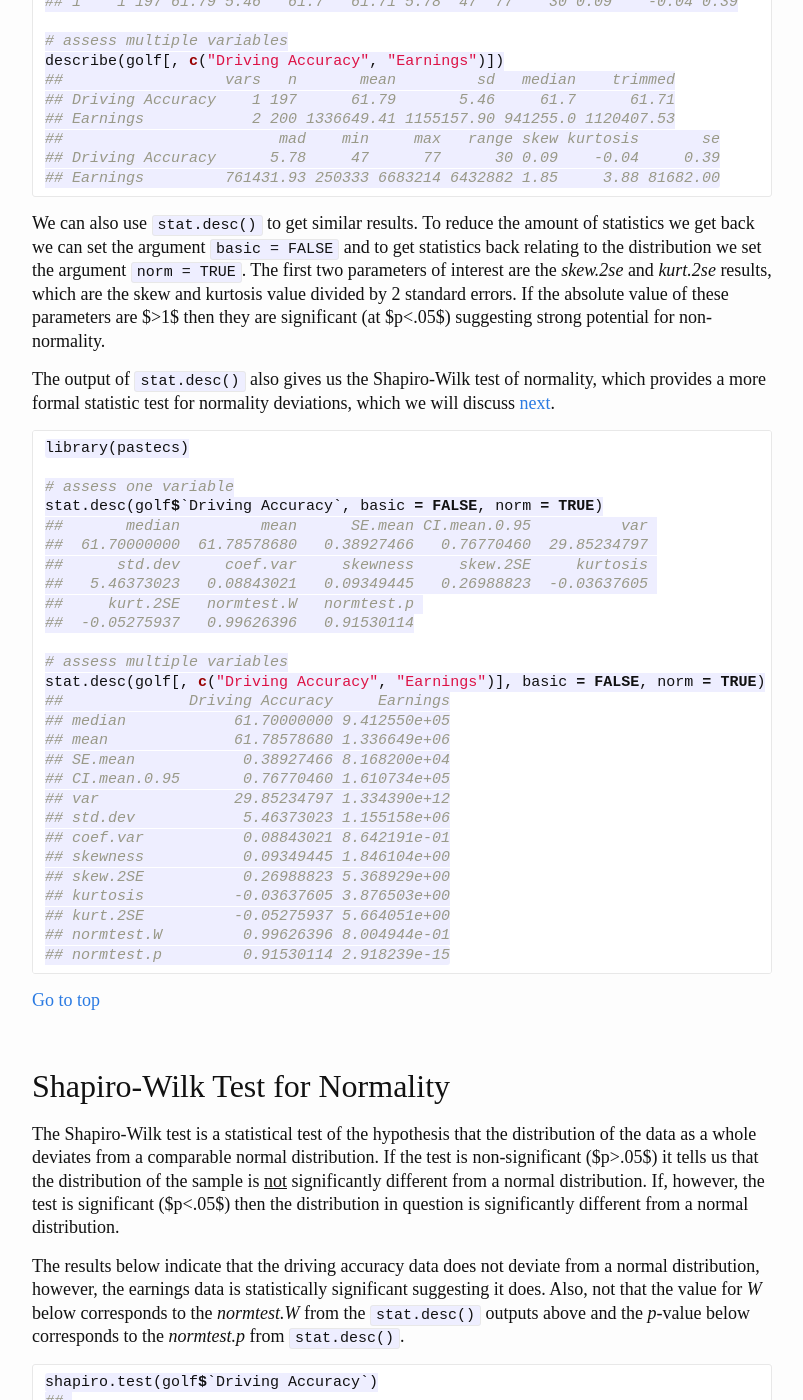
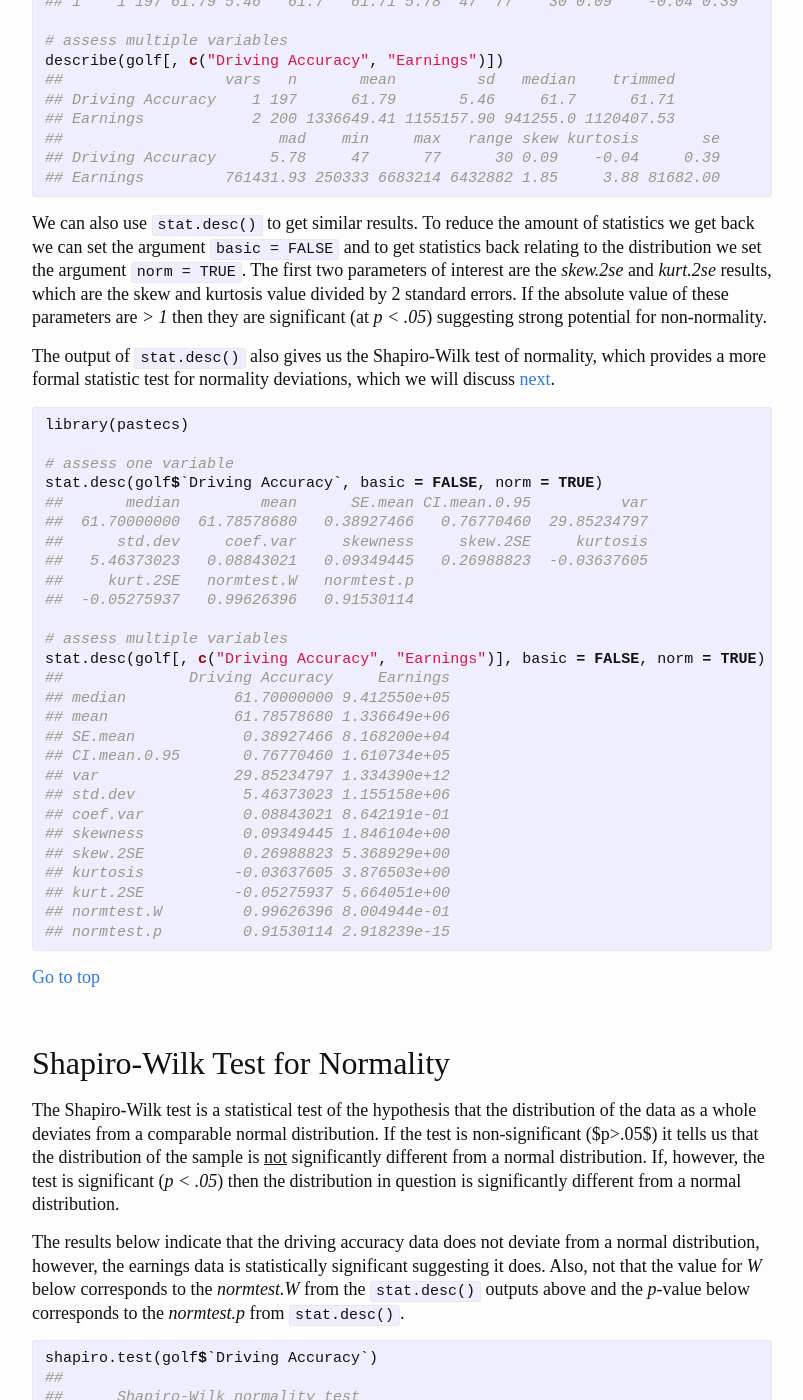
Before and after one commit to bradleyboehmke/bradleyboehmke, a Jekyll site: the page built from tutorials/assumptions_normality.md, in a window 1280 px wide and 1400 px high, scrolled down 2371 px. Shown: the whole window, without its empty margins (238-1041 px from the left). Built offline with Jekyll 4.4.1, drawn with Linux system fonts in a browser that asks for light colours.

Commit message:
Update assumptions_normality.md

````diff
--- a/tutorials/assumptions_normality.md
+++ b/tutorials/assumptions_normality.md
@@ -25,7 +25,7 @@
 Frequency distributions are a useful way to look at the shape of a distribution and are, typically, our first step in assessing normality. Not only can we assess the distribution of the data we are analyzing, we can also add a reference normal distribution onto our plot to compare. We can illustrate with some golf data provided by [ESPN](http://espn.go.com/golf/statistics). Here we are assessing the distribution of Driving Accuracy across 200 players and when we add the reference normal distribution with the `stat_function()` argument we see that the data does in fact appear to be normally distributed.
 
 
-```r
+{% highlight r %}
 library(readxl)
 library(ggplot2)
 
@@ -36,20 +36,20 @@
         stat_function(fun = dnorm, args = list(mean = mean(golf$`Driving Accuracy`, na.rm = T),
                                                sd = sd(golf$`Driving Accuracy`, na.rm = T))) +
         xlab("Driving Accuracy (%)")
-```
+{% endhighlight %}
 
 <img src="assumptions-normality_files/figure-html/unnamed-chunk-1-1.png" style="display: block; margin: auto;" />
 
 If we compare this to the `Earnings` variable we'll see a larger discrepency between the actual distribution and the reference normal distribution had earnings followed a normal distribution. This does not necessarily answer the question of whether the values are normally distributed but it helps provide indication of one way or the other.
 
 
-```r
+{% highlight r %}
 ggplot(golf, aes(Earnings)) +
         geom_histogram(aes(y = ..density..), colour = "black", fill = "white") +
         stat_function(fun = dnorm, args = list(mean = mean(golf$Earnings, na.rm = T),
                                                sd = sd(golf$Earnings, na.rm = T))) +
         scale_x_continuous(label = scales::dollar)
-```
+{% endhighlight %}
 
 <img src="assumptions-normality_files/figure-html/unnamed-chunk-2-1.png" style="display: block; margin: auto;" />
 
@@ -58,15 +58,15 @@
 We can illustrate with the same two variables we looked at above. You can see how the Q-Q plot for the driving accuracy displays a nice straight line whereas the Q-Q plot for earnings is heavily skewed.
 
 
-```r
+{% highlight r %}
 qqnorm(golf$`Driving Accuracy`, main = "Normal Q-Q Plot for Driving Accuracy")
-```
+{% endhighlight %}
 
 <img src="assumptions-normality_files/figure-html/unnamed-chunk-3-1.png" style="display: block; margin: auto;" />
 
-```r
+{% highlight r %}
 qqnorm(golf$Earnings, main = "Normal Q-Q Plot for Earnings")
-```
+{% endhighlight %}
 
 <img src="assumptions-normality_files/figure-html/unnamed-chunk-3-2.png" style="display: block; margin: auto;" />
 
@@ -80,7 +80,7 @@
 The `describe()` function provides several summary statistics. The two we are primarily concerned about for normality are the *skew* and *kurtosis* results. Skew describes the symmetry of a distribution and kurtosis the peakedness.  Values close to zero, as seen in driving accuracy, suggest an approximately normal distribution. Values that deviate from zero on one or both of these statistics, as is the case with Earnings, suggest a possible deviation from normality. The actual cutoff values for these statistics are debatable; however, keep in mind these statistics, like the visualizations, are still giving you indications of normality.
 
 
-```r
+{% highlight r %}
 library(psych)
 
 # assess one variable
@@ -96,14 +96,14 @@
 ##                        mad    min     max   range skew kurtosis       se
 ## Driving Accuracy      5.78     47      77      30 0.09    -0.04     0.39
 ## Earnings         761431.93 250333 6683214 6432882 1.85     3.88 81682.00
-```
+{% endhighlight %}
 
-We can also use `stat.desc()` to get similar results. To reduce the amount of statistics we get back we can set the argument `basic = FALSE` and to get statistics back relating to the distribution we set the argument `norm = TRUE`. The first two parameters of interest are the *skew.2se* and *kurt.2se* results, which are the skew and kurtosis value divided by 2 standard errors. If the absolute value of these parameters are $>1$ then they are significant (at $p<.05$) suggesting strong potential for non-normality.
+We can also use `stat.desc()` to get similar results. To reduce the amount of statistics we get back we can set the argument `basic = FALSE` and to get statistics back relating to the distribution we set the argument `norm = TRUE`. The first two parameters of interest are the *skew.2se* and *kurt.2se* results, which are the skew and kurtosis value divided by 2 standard errors. If the absolute value of these parameters are *> 1* then they are significant (at *p < .05*) suggesting strong potential for non-normality.
 
 The output of `stat.desc()` also gives us the Shapiro-Wilk test of normality, which provides a more formal statistic test for normality deviations, which we will discuss [next](#shapiro).
 
 
-```r
+{% highlight r %}
 library(pastecs)
 
 # assess one variable
@@ -131,19 +131,19 @@
 ## kurt.2SE          -0.05275937 5.664051e+00
 ## normtest.W         0.99626396 8.004944e-01
 ## normtest.p         0.91530114 2.918239e-15
-```
+{% endhighlight %}
 
 <a href="#top">Go to top</a>
 
 <br>
 
 ## Shapiro-Wilk Test for Normality {#shapiro}
-The Shapiro-Wilk test is a statistical test of the hypothesis that the distribution of the data as a whole deviates from a comparable normal distribution. If the test is non-significant ($p>.05$) it tells us that the distribution of the sample is <u>not</u> significantly different from a normal distribution. If, however, the test is significant ($p<.05$) then the distribution in question is significantly different from a normal distribution.
+The Shapiro-Wilk test is a statistical test of the hypothesis that the distribution of the data as a whole deviates from a comparable normal distribution. If the test is non-significant ($p>.05$) it tells us that the distribution of the sample is <u>not</u> significantly different from a normal distribution. If, however, the test is significant (*p < .05*) then the distribution in question is significantly different from a normal distribution.
 
 The results below indicate that the driving accuracy data does not deviate from a normal distribution, however, the earnings data is statistically significant suggesting it does. Also, not that the value for *W* below corresponds to the *normtest.W* from the `stat.desc()` outputs above and the *p*-value below corresponds to the *normtest.p* from `stat.desc()`.
 
 
-```r
+{% highlight r %}
 shapiro.test(golf$`Driving Accuracy`)
 ##
 ## 	Shapiro-Wilk normality test
@@ -157,7 +157,7 @@
 ##
 ## data:  golf$Earnings
 ## W = 0.80049, p-value = 2.918e-15
-```
+{% endhighlight %}
 
 Its important to note that there are limitations to the Shapiro-Wilk test. As the dataset being evaluated gets larger, the Shapiro-Wilk test becomes more sensitive to small deviations which leads to a greater probability of rejecting the null hypothesis (null hypothesis being the values come from a normal distribution).
 
````
